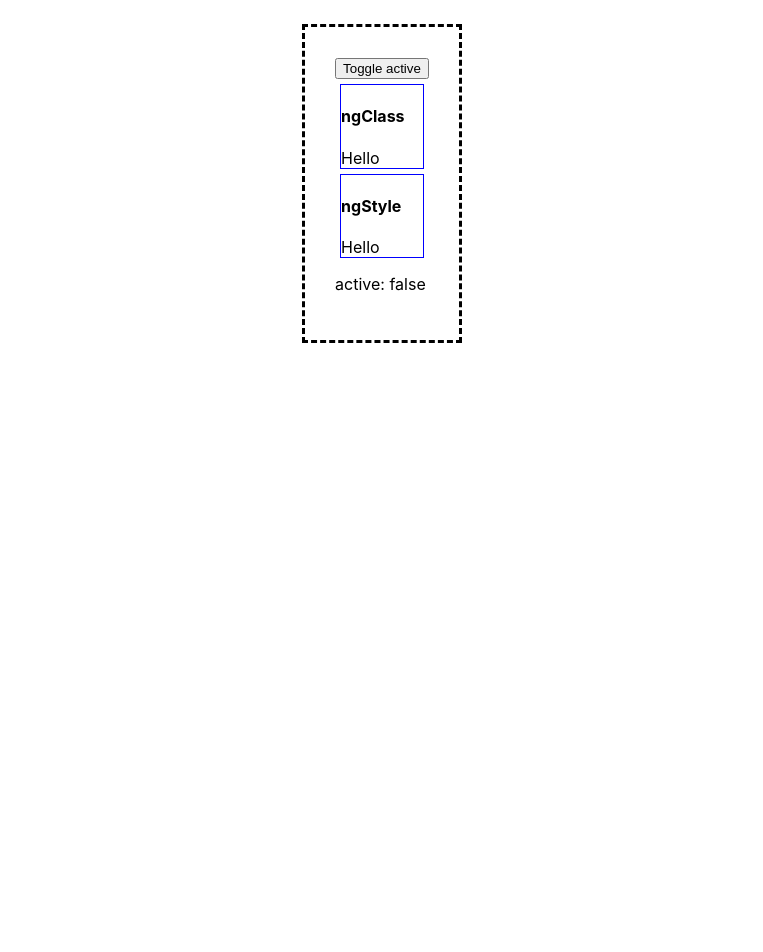
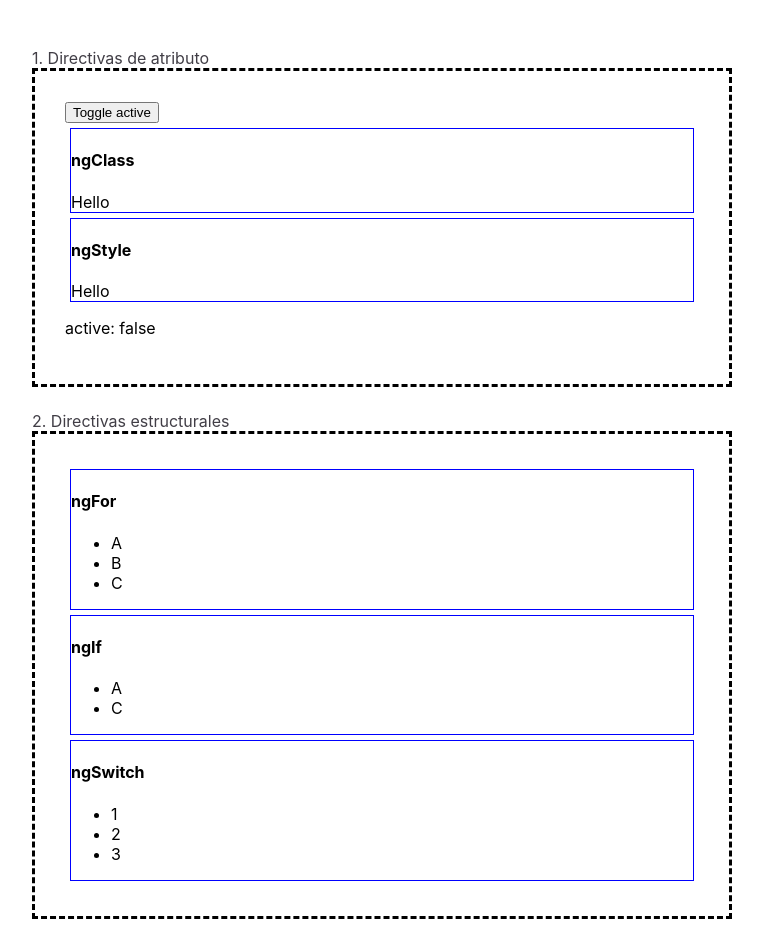
Before and after one commit to ascazares-apex/AngularHomework, an Angular app: page / in a window 1280 px wide. Shown: the top 952 px of the page, without its empty margins (258-1021 px from the left). Before the commit the page ends 800 px from the top, so only its background shows below. Built offline with nearby package versions, Linux system fonts and the light colour scheme.

Commit message:
Solution for Exercise #2
Use of Structural Directives

```diff
--- a/src/app/app.component.html
+++ b/src/app/app.component.html
@@ -68,8 +68,8 @@
   }
 
   .content {
-    display: flex;
-    justify-content: space-around;
+    /* display: flex; */
+    /* justify-content: space-around; */
     width: 100%;
     max-width: 700px;
     margin-bottom: 3rem;
@@ -170,8 +170,13 @@
 
 <main class="main">
   <div class="content">
+    <p>1. Directivas de atributo</p>
     <div class="homework-section">
       <app-attribute-directives></app-attribute-directives>
+    </div>
+    <p>2. Directivas estructurales</p>
+    <div class="homework-section">
+      <app-structural-directives></app-structural-directives>
     </div>
   </div>
 </main>
--- a/src/app/app.module.ts
+++ b/src/app/app.module.ts
@@ -4,11 +4,13 @@ import { BrowserModule } from '@angular/platform-browser';
 import { AppRoutingModule } from './app-routing.module';
 import { AppComponent } from './app.component';
 import { AttributeDirectivesComponent } from './components/attribute-directives/attribute-directives.component';
+import { StructuralDirectivesComponent } from './components/structural-directives/structural-directives.component';
 
 @NgModule({
   declarations: [
     AppComponent,
-    AttributeDirectivesComponent
+    AttributeDirectivesComponent,
+    StructuralDirectivesComponent
   ],
   imports: [
     BrowserModule,
--- /dev/null
+++ b/src/app/components/structural-directives/structural-directives.component.html
@@ -0,0 +1,27 @@
+<div>
+  <div>
+    <h4>ngFor</h4>
+    <ul>
+      <li *ngFor="let item of strings">{{ item }}</li>
+    </ul>
+  </div>
+  <div>
+    <h4>ngIf</h4>
+    <ul>
+      <ng-container *ngFor="let item of strings">
+        <li *ngIf="item !== 'B'">{{ item }}</li>
+      </ng-container>
+    </ul>
+  </div>
+  <div>
+    <h4>ngSwitch</h4>
+    <ul>
+      <ng-container *ngFor="let item of strings" [ngSwitch]="item">
+        <li *ngSwitchCase="'A'">1</li>
+        <li *ngSwitchCase="'B'">2</li>
+        <li *ngSwitchCase="'C'">3</li>
+        <li *ngSwitchDefault>0</li>
+      </ng-container>
+    </ul>
+  </div>
+</div>
--- /dev/null
+++ b/src/app/components/structural-directives/structural-directives.component.scss
@@ -0,0 +1,4 @@
+div > div {
+    margin: 5px;
+    border: 1px solid blue;
+}
--- /dev/null
+++ b/src/app/components/structural-directives/structural-directives.component.ts
@@ -0,0 +1,10 @@
+import { Component } from '@angular/core';
+
+@Component({
+  selector: 'app-structural-directives',
+  templateUrl: './structural-directives.component.html',
+  styleUrl: './structural-directives.component.scss'
+})
+export class StructuralDirectivesComponent {
+  public strings: string[] = ["A", "B", "C"];
+}
```
